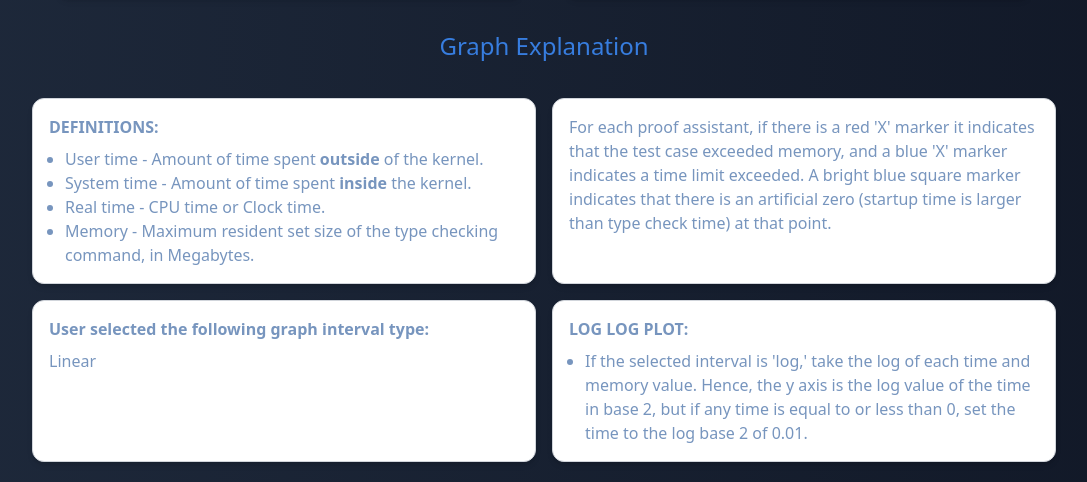
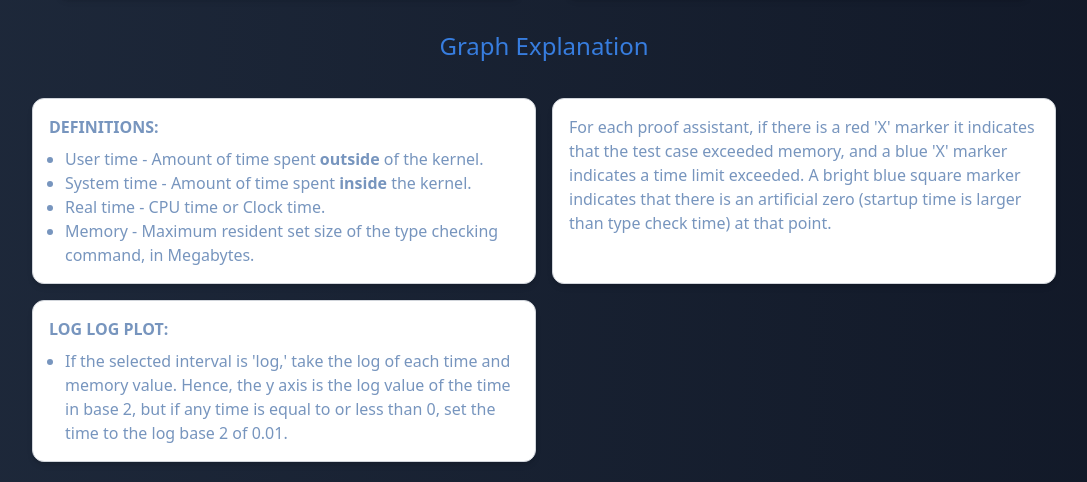
Before and after one commit to proyetei/CS-4ZP6A-Capstone-Akanda, a Flask app: page / in a window 1280 px wide. Shown: the part 850-1332 px from the top of the page, without its empty margins (96-1183 px from the left). Run offline with Flask 3, Linux system fonts and the light colour scheme; some libraries are stand-ins or nearby versions.

Commit message:
remove interval type

```diff
--- a/visualization/app.py
+++ b/visualization/app.py
@@ -34,16 +34,6 @@ colors = {
     "Lean": "purple",
     "Idris": "green"
 }
-
-# Method returns the type of graph the user selected, as a string.
-def displayIntervalType(test_case):
-    if test_case["interval"] == "log":
-        intervalType = "Log"
-    elif test_case["interval"] == "linear":
-        intervalType = "Linear"
-    else:
-        intervalType = "Quadratic"
-    return intervalType
 
 # METHOD CHECK EXIT STATUS LOGIC: Find the exit status, if its not OK, meaning its memory or time, then put a marker on the exact coordinates
 
@@ -420,9 +410,6 @@ def index():
     # Get test case
     test_case = data["testcases"][0]
 
-    # Get graph interval type.
-    interval_type = displayIntervalType(test_case)
-
     # Extract error information for each language.
     errors = []
     for language_data in test_case["languages"]:
@@ -438,7 +425,6 @@ def index():
         'index.html',
         test_case_name=test_case["name"],
         test_case_desc=test_case["description"],
-        interval_type=interval_type,
         errors=errors,
         graphs=graphs
     )
--- a/visualization/templates/index.html
+++ b/visualization/templates/index.html
@@ -54,12 +54,6 @@
       </div>
     </div>
 
-    <!-- If the selected graph interval == log, display it, for better readibility -->
-    <div class="bg-white shadow-md p-4 border border-gray-300 font-sans text-[#7795be] text-left rounded-xl border border-gray-300 rounded-lg shadow-md transform transition duration-200 hover:scale-105">
-      <p class="font-bold mb-2"> User selected the following graph interval type: </p>
-      <p> {{ interval_type }} </p>
-    </div>
-
     <div class="bg-white shadow-md p-4 border border-gray-300 font-sans text-[#7795be] text-left rounded-xl border border-gray-300 rounded-lg shadow-md transform transition duration-200 hover:scale-105">
       <p class="font-bold mb-2"> LOG LOG PLOT:</p>
       <ul class="list-disc ml-4">
```
